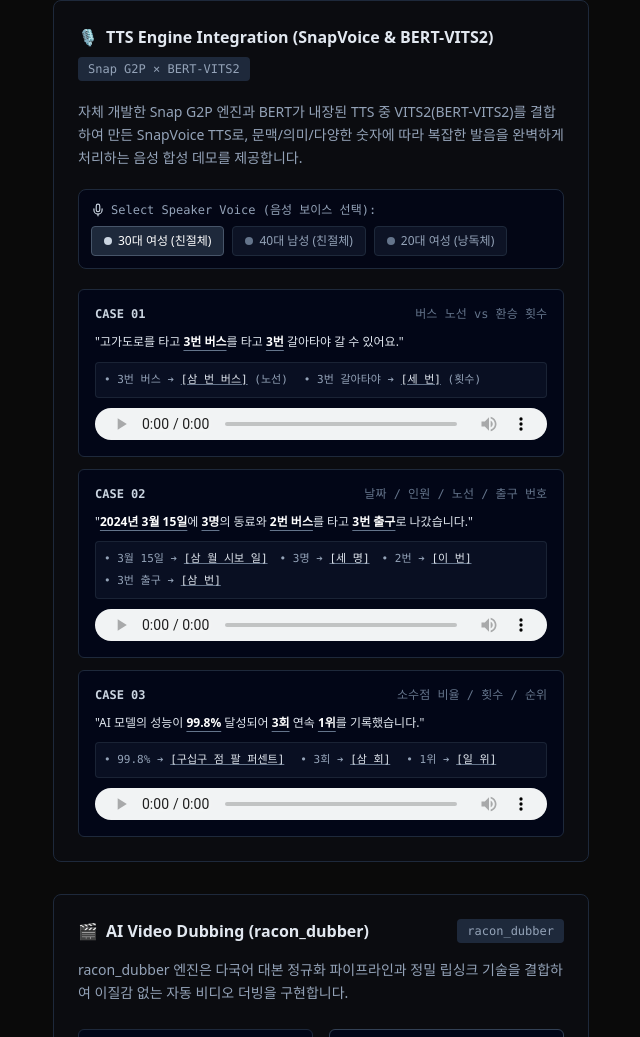
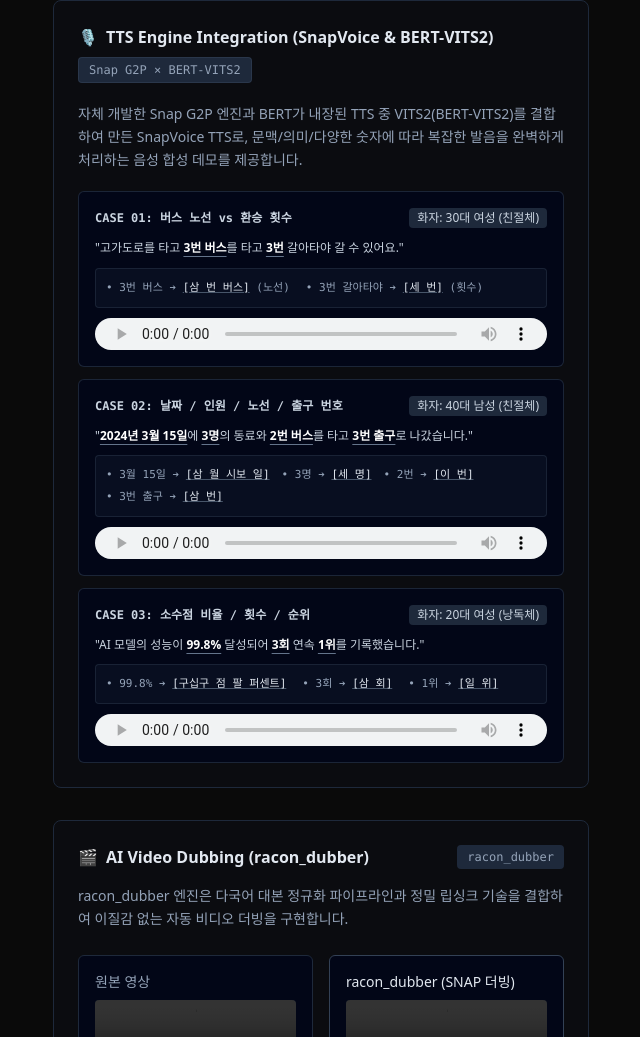
Before and after one commit to snap-libs/snap_cpp, a plain HTML site: page website/index.html in a window 1280 px wide. Shown: the part 4891-5928 px from the top of the page, without its empty margins (595-1235 px from the left). Drawn offline with nearby package versions, Linux system fonts and the light colour scheme; grey boxes are pictures that could not be loaded.

Commit message:
fix(website): use dedicated 3 audio files per sample and remove speaker selector

```diff
--- a/website/index.html
+++ b/website/index.html
@@ -585,85 +585,63 @@
                   <span>🎙️</span>
                   <span>TTS Engine Integration (SnapVoice & BERT-VITS2)</span>
                 </h3>
-                <span class="text-xs font-mono text-slate-400 px-2.5 py-1 rounded bg-slate-800">Snap G2P × BERT-VITS2</span>
+                <span class="text-xs font-mono text-slate-400 px-2.5 py-1 rounded bg-slate-800 border border-slate-700/60">Snap G2P × BERT-VITS2</span>
               </div>
               <p class="text-sm text-slate-400 leading-relaxed">
                 <span data-en="SnapVoice TTS combines the proprietary Snap G2P engine with BERT-embedded VITS2 (BERT-VITS2) to accurately resolve context, semantics, and complex numeric pronunciation ambiguities in speech synthesis." data-ko="자체 개발한 Snap G2P 엔진과 BERT가 내장된 TTS 중 VITS2(BERT-VITS2)를 결합하여 만든 SnapVoice TTS로, 문맥/의미/다양한 숫자에 따라 복잡한 발음을 완벽하게 처리하는 음성 합성 데모를 제공합니다." data-ja="独自開発のSnap G2PエンジンとBERT内蔵TTSであるVITS2(BERT-VITS2)を結合したSnapVoice TTSで、文脈・意味・多様な数字に応じた複雑な発音を正確に処理する音声合成デモを提供します。">자체 개발한 Snap G2P 엔진과 BERT가 내장된 TTS 중 VITS2(BERT-VITS2)를 결합하여 만든 SnapVoice TTS로, 문맥/의미/다양한 숫자에 따라 복잡한 발음을 완벽하게 처리하는 음성 합성 데모를 제공합니다.</span>
               </p>
 
-              <!-- Speaker Selector Bar -->
-              <div class="p-3 rounded-lg bg-slate-950/80 border border-slate-800 space-y-2">
-                <div class="text-xs font-mono text-slate-400 flex items-center gap-1.5">
-                  <svg xmlns="http://www.w3.org/2000/svg" width="14" height="14" viewBox="0 0 24 24" fill="none" stroke="currentColor" stroke-width="2" stroke-linecap="round" stroke-linejoin="round" class="text-slate-300"><path d="M12 2a3 3 0 0 0-3 3v7a3 3 0 0 0 6 0V5a3 3 0 0 0-3-3Z"/><path d="M19 10v2a7 7 0 0 1-14 0v-2"/><line x1="12" x2="12" y1="19" y2="22"/></svg>
-                  <span>Select Speaker Voice (음성 보이스 선택):</span>
-                </div>
-                <div class="flex flex-wrap gap-2">
-                  <button class="snapvoice-spk-btn active px-3 py-1.5 rounded text-xs font-medium border transition-colors bg-slate-800 text-white border-slate-600 flex items-center gap-1.5" data-speaker="KR_30sF_064_친절체">
-                    <span class="w-2 h-2 rounded-full bg-slate-300"></span>
-                    <span>30대 여성 (친절체)</span>
-                  </button>
-                  <button class="snapvoice-spk-btn px-3 py-1.5 rounded text-xs font-medium border transition-colors bg-slate-900/80 text-slate-400 border-slate-800 hover:text-slate-200 flex items-center gap-1.5" data-speaker="KR_40sM_022_친절체">
-                    <span class="w-2 h-2 rounded-full bg-slate-500"></span>
-                    <span>40대 남성 (친절체)</span>
-                  </button>
-                  <button class="snapvoice-spk-btn px-3 py-1.5 rounded text-xs font-medium border transition-colors bg-slate-900/80 text-slate-400 border-slate-800 hover:text-slate-200 flex items-center gap-1.5" data-speaker="KR_20sF_010_낭독체">
-                    <span class="w-2 h-2 rounded-full bg-slate-500"></span>
-                    <span>20대 여성 (낭독체)</span>
-                  </button>
-                </div>
-              </div>
-
-              <!-- Interactive Audio Sample Grid -->
+              <!-- Audio Sample Grid -->
               <div class="space-y-3">
                 <!-- Case 1 -->
-                <div class="snapvoice-card p-4 rounded-md bg-slate-950 border border-slate-800 space-y-2.5" data-sent-id="sent1_bus_transfer">
+                <div class="p-4 rounded-md bg-slate-950 border border-slate-800/90 space-y-2.5">
                   <div class="flex justify-between items-center text-xs font-mono">
-                    <span class="text-slate-300 font-semibold">CASE 01</span>
-                    <span class="text-slate-500">버스 노선 vs 환승 횟수</span>
+                    <span class="text-slate-300 font-semibold">CASE 01: 버스 노선 vs 환승 횟수</span>
+                    <span class="text-xs px-2 py-0.5 rounded bg-slate-800 text-slate-300 font-sans">화자: 30대 여성 (친절체)</span>
                   </div>
-                  <p class="text-xs text-slate-200 font-sans leading-relaxed">
+                  <p class="text-xs text-slate-300 font-sans leading-relaxed">
                     "고가도로를 타고 <strong class="text-white underline decoration-slate-500 underline-offset-4">3번 버스</strong>를 타고 <strong class="text-white underline decoration-slate-500 underline-offset-4">3번</strong> 갈아타야 갈 수 있어요."
                   </p>
-                  <div class="text-[11px] font-mono text-slate-400 bg-slate-900/60 p-2 rounded border border-slate-800/80 flex flex-wrap gap-x-4 gap-y-1">
-                    <span>• 3번 버스 ➔ <u class="text-slate-200 decoration-slate-500">[삼 번 버스]</u> (노선)</span>
-                    <span>• 3번 갈아타야 ➔ <u class="text-slate-200 decoration-slate-500">[세 번]</u> (횟수)</span>
+                  <div class="text-[11px] font-mono text-slate-400 bg-slate-900/50 p-2.5 rounded border border-slate-800/80 flex flex-wrap gap-x-4 gap-y-1">
+                    <span>• 3번 버스 ➔ <u class="text-slate-200 decoration-slate-600">[삼 번 버스]</u> (노선)</span>
+                    <span>• 3번 갈아타야 ➔ <u class="text-slate-200 decoration-slate-600">[세 번]</u> (횟수)</span>
                   </div>
-                  <audio controls class="snapvoice-audio w-full h-8 mt-1" src="demo/audio/sent1_bus_transfer_KR_30sF_064_친절체.wav" preload="auto"></audio>
+                  <audio controls class="w-full h-8 mt-1" src="demo/audio/sent1_bus_transfer_KR_30sF_064_친절체.wav" preload="auto"></audio>
                 </div>
 
                 <!-- Case 2 -->
-                <div class="snapvoice-card p-4 rounded-md bg-slate-950 border border-slate-800 space-y-2.5" data-sent-id="sent2_date_counter">
+                <div class="p-4 rounded-md bg-slate-950 border border-slate-800/90 space-y-2.5">
                   <div class="flex justify-between items-center text-xs font-mono">
-                    <span class="text-slate-300 font-semibold">CASE 02</span>
-                    <span class="text-slate-500">날짜 / 인원 / 노선 / 출구 번호</span>
+                    <span class="text-slate-300 font-semibold">CASE 02: 날짜 / 인원 / 노선 / 출구 번호</span>
+                    <span class="text-xs px-2 py-0.5 rounded bg-slate-800 text-slate-300 font-sans">화자: 40대 남성 (친절체)</span>
                   </div>
-                  <p class="text-xs text-slate-200 font-sans leading-relaxed">
+                  <p class="text-xs text-slate-300 font-sans leading-relaxed">
                     "<strong class="text-white underline decoration-slate-500 underline-offset-4">2024년 3월 15일</strong>에 <strong class="text-white underline decoration-slate-500 underline-offset-4">3명</strong>의 동료와 <strong class="text-white underline decoration-slate-500 underline-offset-4">2번 버스</strong>를 타고 <strong class="text-white underline decoration-slate-500 underline-offset-4">3번 출구</strong>로 나갔습니다."
                   </p>
-                  <div class="text-[11px] font-mono text-slate-400 bg-slate-900/60 p-2 rounded border border-slate-800/80 flex flex-wrap gap-x-3 gap-y-1">
-                    <span>• 3월 15일 ➔ <u class="text-slate-200 decoration-slate-500">[삼 월 시보 일]</u></span>
-                    <span>• 3명 ➔ <u class="text-slate-200 decoration-slate-500">[세 명]</u></span>
-                    <span>• 2번 ➔ <u class="text-slate-200 decoration-slate-500">[이 번]</u></span>
-                    <span>• 3번 출구 ➔ <u class="text-slate-200 decoration-slate-500">[삼 번]</u></span>
+                  <div class="text-[11px] font-mono text-slate-400 bg-slate-900/50 p-2.5 rounded border border-slate-800/80 flex flex-wrap gap-x-3 gap-y-1">
+                    <span>• 3월 15일 ➔ <u class="text-slate-200 decoration-slate-600">[삼 월 시보 일]</u></span>
+                    <span>• 3명 ➔ <u class="text-slate-200 decoration-slate-600">[세 명]</u></span>
+                    <span>• 2번 ➔ <u class="text-slate-200 decoration-slate-600">[이 번]</u></span>
+                    <span>• 3번 출구 ➔ <u class="text-slate-200 decoration-slate-600">[삼 번]</u></span>
                   </div>
-                  <audio controls class="snapvoice-audio w-full h-8 mt-1" src="demo/audio/sent2_date_counter_KR_30sF_064_친절체.wav" preload="auto"></audio>
+                  <audio controls class="w-full h-8 mt-1" src="demo/audio/sent2_date_counter_KR_40sM_022_친절체.wav" preload="auto"></audio>
                 </div>
 
                 <!-- Case 3 -->
-                <div class="snapvoice-card p-4 rounded-md bg-slate-950 border border-slate-800 space-y-2.5" data-sent-id="sent3_ai_percentage">
+                <div class="p-4 rounded-md bg-slate-950 border border-slate-800/90 space-y-2.5">
                   <div class="flex justify-between items-center text-xs font-mono">
-                    <span class="text-slate-300 font-semibold">CASE 03</span>
-                    <span class="text-slate-500">소수점 비율 / 횟수 / 순위</span>
+                    <span class="text-slate-300 font-semibold">CASE 03: 소수점 비율 / 횟수 / 순위</span>
+                    <span class="text-xs px-2 py-0.5 rounded bg-slate-800 text-slate-300 font-sans">화자: 20대 여성 (낭독체)</span>
                   </div>
-                  <p class="text-xs text-slate-200 font-sans leading-relaxed">
+                  <p class="text-xs text-slate-300 font-sans leading-relaxed">
                     "AI 모델의 성능이 <strong class="text-white underline decoration-slate-500 underline-offset-4">99.8%</strong> 달성되어 <strong class="text-white underline decoration-slate-500 underline-offset-4">3회</strong> 연속 <strong class="text-white underline decoration-slate-500 underline-offset-4">1위</strong>를 기록했습니다."
                   </p>
-                  <div class="text-[11px] font-mono text-slate-400 bg-slate-900/60 p-2 rounded border border-slate-800/80 flex flex-wrap gap-x-4 gap-y-1">
-                    <span>• 99.8% ➔ <u class="text-slate-200 decoration-slate-500">[구십구 점 팔 퍼센트]</u></span>
-                    <span>• 3회 ➔ <u class="text-slate-200 decoration-slate-500">[삼 회]</u></span>
-                    <span>• 1위 ➔ <u class="text-slate-200 decoration-slate-500">[일 위]</u></span>
+                  <div class="text-[11px] font-mono text-slate-400 bg-slate-900/50 p-2.5 rounded border border-slate-800/80 flex flex-wrap gap-x-4 gap-y-1">
+                    <span>• 99.8% ➔ <u class="text-slate-200 decoration-slate-600">[구십구 점 팔 퍼센트]</u></span>
+                    <span>• 3회 ➔ <u class="text-slate-200 decoration-slate-600">[삼 회]</u></span>
+                    <span>• 1위 ➔ <u class="text-slate-200 decoration-slate-600">[일 위]</u></span>
                   </div>
-                  <audio controls class="snapvoice-audio w-full h-8 mt-1" src="demo/audio/sent3_ai_percentage_KR_30sF_064_친절체.wav" preload="auto"></audio>
+                  <audio controls class="w-full h-8 mt-1" src="demo/audio/sent3_ai_percentage_KR_20sF_010_낭독체.wav" preload="auto"></audio>
                 </div>
               </div>
             </div>
```
Also changed, not shown: website/script.js (+0 -31 lines), 6 other files.
